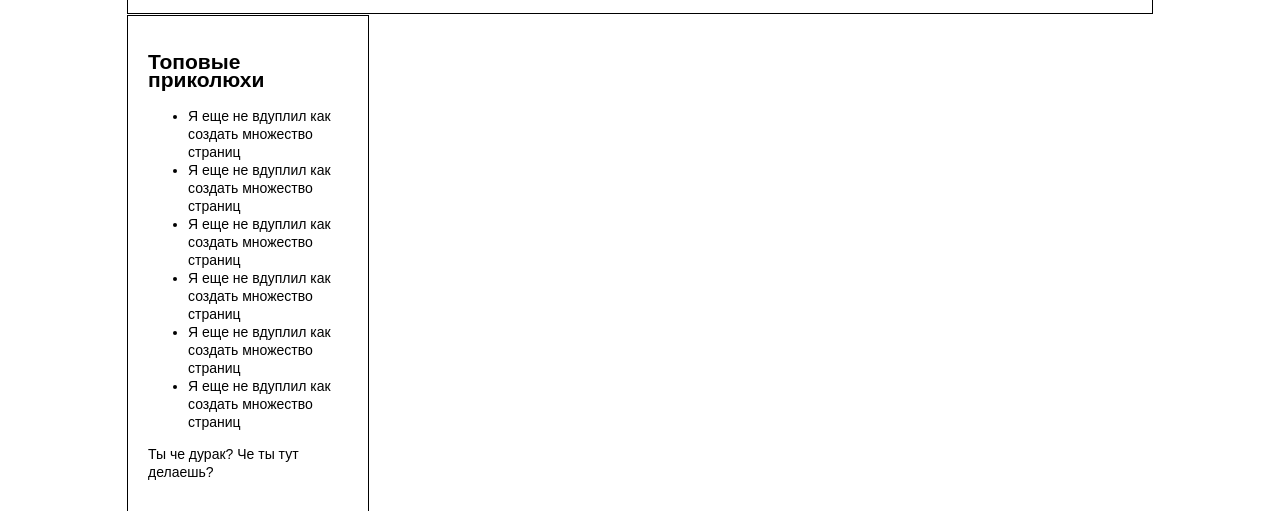
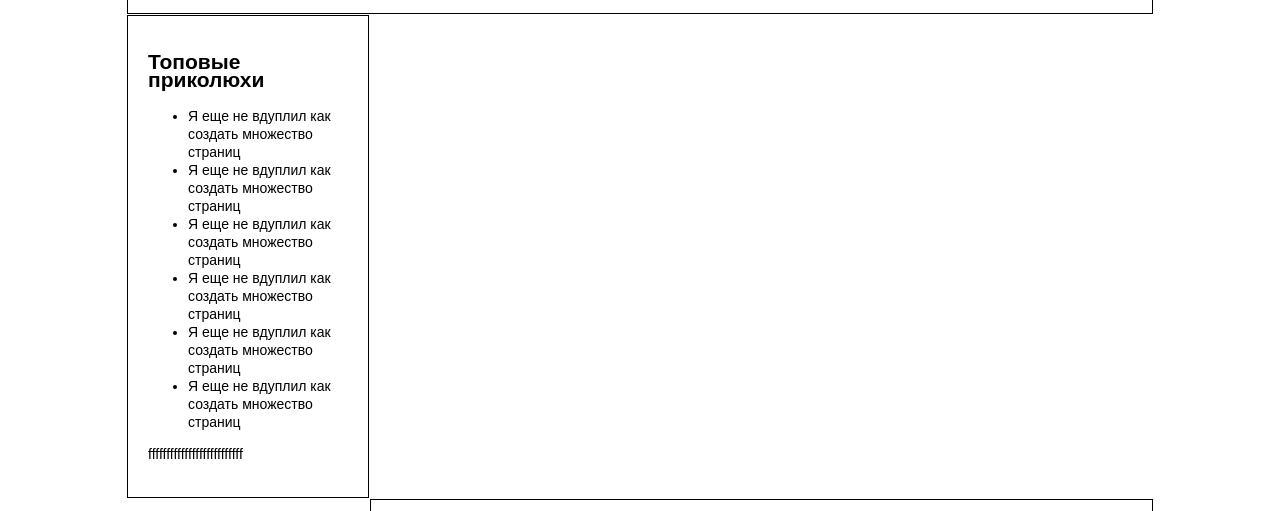
Before and after one commit to AlexanderIvanov-src/testsite, a plain HTML site: page index.html in a window 1280 px wide. Shown: the part 86-597 px from the top of the page. Drawn offline with Linux system fonts and the light colour scheme.

Commit message:
testcommit

```diff
--- a/index.html
+++ b/index.html
@@ -27,7 +27,7 @@
             </div>
             <!--Ссылки на соцсети-->
             <div>
-                <p>Ты че дурак? Че ты тут делаешь?</p>
+                <p>ffffffffffffffffffffffffff</p>
             </div>
         </div>
         <!--Основной текст-->
```
